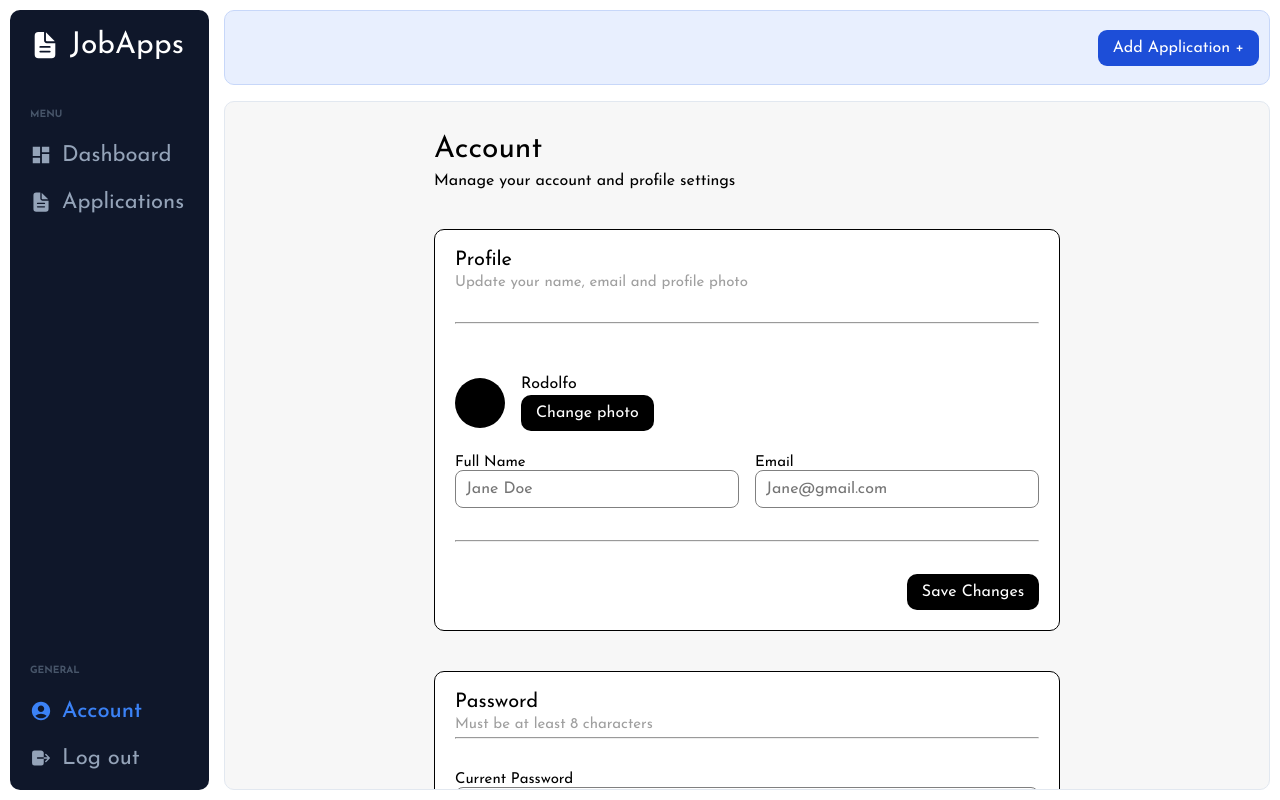
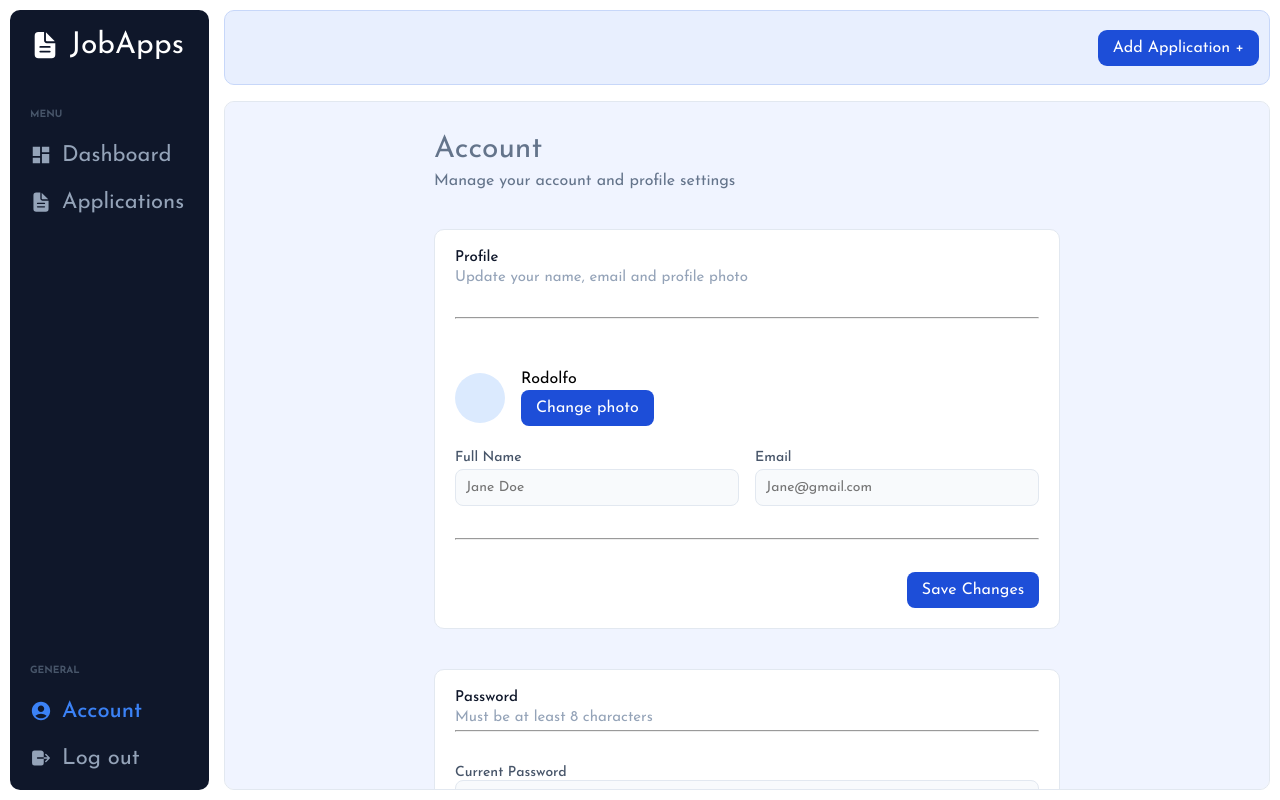
Before and after one commit to RodolfoMedinaCS/job-tracker, a React (Vite) app in the folder frontend/: page /Account in a window 1280 px wide. Built offline with nearby package versions, Linux system fonts and the light colour scheme.

Commit message:
password change in account form now working users can succesfully now change their password

```diff
--- a/frontend/src/pages/Account/Account.jsx
+++ b/frontend/src/pages/Account/Account.jsx
@@ -1,7 +1,51 @@
 import styles from "./Account.module.css"
+import {useState} from "react";
 
 function Account(){
+    const token = localStorage.getItem("token");
 
+    const passwordCheck = {
+        newPassword : "",
+        currentPassword : "",
+        confirmPassword: ""
+    }
+
+    const[passwordChange, setPasswordChange] = useState(passwordCheck)
+
+    async function handlePassword(){
+        if(passwordChange.newPassword !== passwordChange.confirmPassword){
+            alert("Passwords do not match");
+            return;
+        }
+        await changePassword();
+    }
+    async function changePassword(){
+
+        try{
+
+            const response = await fetch("http://localhost:8080/api/v1/users/password",{
+                method : "PATCH",
+                headers: {
+                    "Content-Type" : "application/json",
+                    "Authorization" : `Bearer ${token}`
+                },
+                body: JSON.stringify({
+                    currentPassword: passwordChange.currentPassword,
+                    newPassword: passwordChange.newPassword
+                })
+            })
+
+            if(!response.ok){
+                throw new Error("Failed to update password");
+            }
+
+            alert("Password Updated");
+        }catch(error){
+            console.log(error);
+
+        }
+
+    }
 
     return (
         <>
@@ -9,7 +53,7 @@ function Account(){
                 <div className={styles.flexContainer}>
                     <div className={styles.header}>
                         <p className={styles.headerName}>Account</p>
-                        <p>Manage your account and profile settings</p>
+                        <p className={styles.subHeader}>Manage your account and profile settings</p>
                     </div>
 
                     <div className={styles.detailContainer}>
@@ -54,22 +98,25 @@ function Account(){
                         </div>
                         <div className={styles.currentPassword}>
                             <label className={styles.detLabel}>Current Password</label>
-                            <input className={styles.detInput} type="password"/>
+                            <input placeholder="••••••••" className={styles.detInput} type="password" onChange={(e) =>
+                            setPasswordChange({...passwordChange, currentPassword: e.target.value})}/>
                         </div>
                         <div className={styles.proMidBot}>
                             <div className={styles.subTop}>
                                 <label className={styles.detLabel}>New Password</label>
-                                <input className={styles.detInput} type="password"/>
+                                <input placeholder="••••••••" className={styles.detInput} type="password" onChange={(e) =>
+                                setPasswordChange({...passwordChange,newPassword : e.target.value})}/>
                             </div>
                             <div className={styles.subBot}>
                                 <label className={styles.detLabel}>Confirm new password</label>
-                                <input className={styles.detInput} type="password"/>
+                                <input placeholder="••••••••" className={styles.detInput} type="password" onChange={(e) =>
+                                setPasswordChange({...passwordChange,confirmPassword: e.target.value})}/>
                             </div>
                         </div>
 
                         <hr/>
                         <div className={styles.profBot}>
-                            <button className={styles.detailBttn}>Update password</button>
+                            <button onClick={handlePassword} className={styles.detailBttn}>Update password</button>
                         </div>
                     </div>
 
@@ -87,7 +134,6 @@ function Account(){
 
                         </div>
                     </div>
-
                 </div>
             </div>
 
--- a/frontend/src/pages/Account/Account.module.css
+++ b/frontend/src/pages/Account/Account.module.css
@@ -5,6 +5,7 @@
     flex-direction: column;
     align-items: center;
     overflow-y: auto;
+    background-color: #f0f4ff;
 }
 .flexContainer{
     width: 60%;
@@ -23,11 +24,15 @@
 }
 .headerName{
     font-size: 30px;
+    color: #64748b;
+}
+.subHeader{
+    color: #64748b;
 }
 
 /* All sections*/
 .detailContainer{
-    border: 1px solid black;
+    border: 1px solid #e2e8f0;
     height: auto;
     border-radius: 10px;
     background-color: white;
@@ -38,25 +43,33 @@
     gap: 2.0rem;
 }
 .sectionTitle{
-    font-size: 20px;
-    font-weight: 400;
+    font-size: 15px;
+    font-weight: 500;
+    color: #0f172a;
 }
 .subSectionTitle{
     font-size: 15px;
-    color: #9f9f9f
+    color: #94a3b8;
 
 }
 
 .detLabel{
-    font-size: 15px;
+    font-size: 14px;
+    font-weight: 500;
+    color: #475569;  /* add this */
+    margin-bottom: 4px;
+
 }
 .detInput{
     all: unset;
-    border: 1px solid grey;
+    border: 1px solid #e2e8f0;
+    background-color: #f8fafc;
+    color: #0f172a;
     padding: 10px;
     border-radius: 8px;
     width: 100%;
     box-sizing: border-box;
+    font-size: 14px;
 
 }
 /* profile section*/
@@ -89,7 +102,7 @@
     align-items: center;
 }
 .picture{
-    background-color: black;
+    background-color: #dbeafe;
     width: 50px;
     height: 50px;
     border-radius: 100%;
@@ -98,9 +111,9 @@
     all : unset;
     box-sizing: border-box;
     padding: 10px 15px;
-    background-color: black;
+    background-color: #1d4ed8;
     color: white;
-    border-radius: 10px;
+    border-radius: 8px;
 
     transition: all 0.3s ease;
     cursor: pointer;
@@ -132,10 +145,10 @@
     overflow: hidden;
 }
 .delTop{
-    background-color: #ffd6d6;
+    background-color: #fff5f5;
     width: 100%;
     padding: 20px;
-    color: #c40000;
+    color: #dc2626;
 }
 .delBot {
     background-color: white;
@@ -148,3 +161,14 @@
     justify-content: space-between;
 
 }
+
+.delBot .sectionTitle {
+    color: #0f172a;
+    font-size: 14px;
+}
+.delBot .detailBttn {
+    background-color: #dc2626;
+}
+.delBot .detailBttn:hover {
+    background-color: #b91c1c;
+}
```
Also changed, not shown: 2 other files (tests, documents, lock files or other folders).
